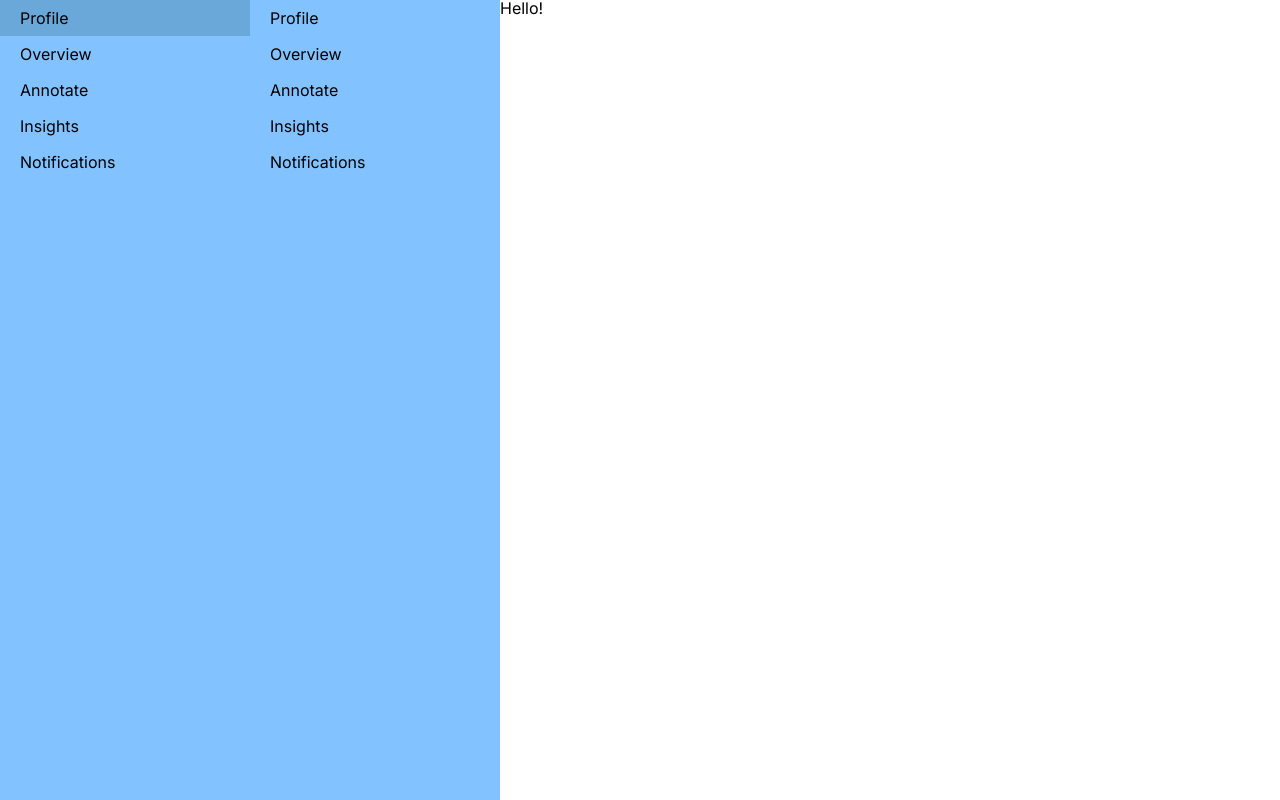
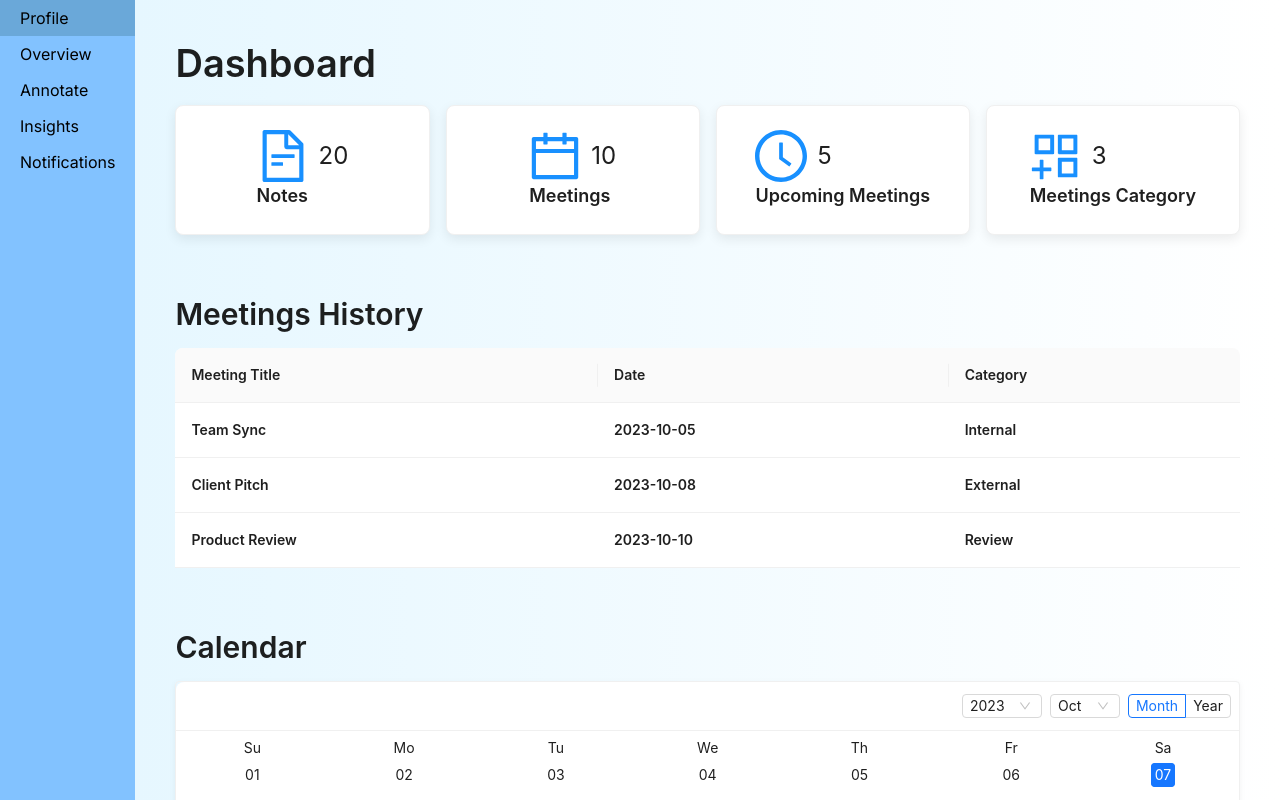
Before and after one commit to gokulprathin8/transcribify, a Next.js app in the folder frontend/: page /home in a window 1280 px wide. Shown: the top 800 px of the page. Built offline with nearby package versions, Linux system fonts and the light colour scheme.

Commit message:
feat: Add dashboard

```diff
--- a/frontend/app/home/layout.js
+++ b/frontend/app/home/layout.js
@@ -1,5 +1,5 @@
 // components/Layout.js
-import SideNavbar from './SideNavbar';
+import SideNavbar from './sidenavbar';
 
 const Layout = ({ children }) => {
     return (
--- a/frontend/app/home/page.js
+++ b/frontend/app/home/page.js
@@ -1,12 +1,95 @@
+"use client";
+
 import React from 'react';
-import Layout from './layout';
+import { Row, Col, Card, Table, Calendar, Typography } from 'antd';
+import {
+  FileTextOutlined,
+  CalendarOutlined,
+  ClockCircleOutlined,
+  AppstoreAddOutlined,
+} from '@ant-design/icons';
 
-function HomePage() {
+const { Title, Text } = Typography;
+
+const DashboardPage = () => {
+
+  const columns = [
+    {
+      title: 'Meeting Title',
+      dataIndex: 'title',
+      render: text => <Text strong>{text}</Text>,
+    },
+    {
+      title: 'Date',
+      dataIndex: 'date',
+      render: text => <Text strong>{text}</Text>,
+    },
+    {
+      title: 'Category',
+      dataIndex: 'category',
+      render: text => <Text strong>{text}</Text>,
+    },
+  ];
+
+  const data = [
+    {
+      key: '1',
+      title: 'Team Sync',
+      date: '2023-10-05',
+      category: 'Internal',
+    },
+    {
+      key: '2',
+      title: 'Client Pitch',
+      date: '2023-10-08',
+      category: 'External',
+    },
+    {
+      key: '3',
+      title: 'Product Review',
+      date: '2023-10-10',
+      category: 'Review',
+    },
+  ];
+
   return (
-    <Layout>
-      <div>Hello!</div>
-    </Layout>
+    <div style={{ padding: '40px', background: 'linear-gradient(to right, #e6f7ff, #ffffff)' }}>
+      <Title level={1}>Dashboard</Title>
+      <Row gutter={16}>
+        {/* Function to generate card components */}
+        {[
+          { icon: <FileTextOutlined style={{ fontSize: '52px', color: '#1890ff' }} />, title: 'Notes', count: '20' },
+          { icon: <CalendarOutlined style={{ fontSize: '52px', color: '#1890ff' }} />, title: 'Meetings', count: '10' },
+          { icon: <ClockCircleOutlined style={{ fontSize: '52px', color: '#1890ff' }} />, title: 'Upcoming Meetings', count: '5' },
+          { icon: <AppstoreAddOutlined style={{ fontSize: '52px', color: '#1890ff' }} />, title: 'Meetings Category', count: '3' },
+        ].map(({ icon, title, count }) => (
+          <Col span={6} key={title}>
+            <Card hoverable style={{ display: 'flex', flexDirection: 'column', alignItems: 'center', justifyContent: 'center', boxShadow: '0px 4px 12px rgba(0, 0, 0, 0.08)', borderRadius: '8px' }}>
+              <div style={{ display: 'flex', alignItems: 'center' }}>
+                {icon}
+                <Text style={{ fontSize: '24px', marginLeft: '10px' }}>{count}</Text>
+              </div>
+              <Text strong style={{ marginTop: '10px', fontSize: '18px' }}>{title}</Text>
+            </Card>
+          </Col>
+        ))}
+      </Row>
+
+      {/* Meetings History */}
+      <div style={{ marginTop: '60px', marginBottom: '20px' }}>
+        <Title level={2}>Meetings History</Title>
+        <Table columns={columns} dataSource={data} pagination={false} />
+      </div>
+
+      {/* Calendar */}
+      <div style={{ marginTop: '60px', marginBottom: '20px' }}>
+        <Title level={2}>Calendar</Title>
+        <div style={{ border: '1px solid #f0f0f0', borderRadius: '4px', boxShadow: '0px 2px 6px rgba(0, 0, 0, 0.05)' }}>
+          <Calendar fullscreen={false} />
+        </div>
+      </div>
+    </div>
   );
-}
+};
 
-export default HomePage;
+export default DashboardPage;
```
